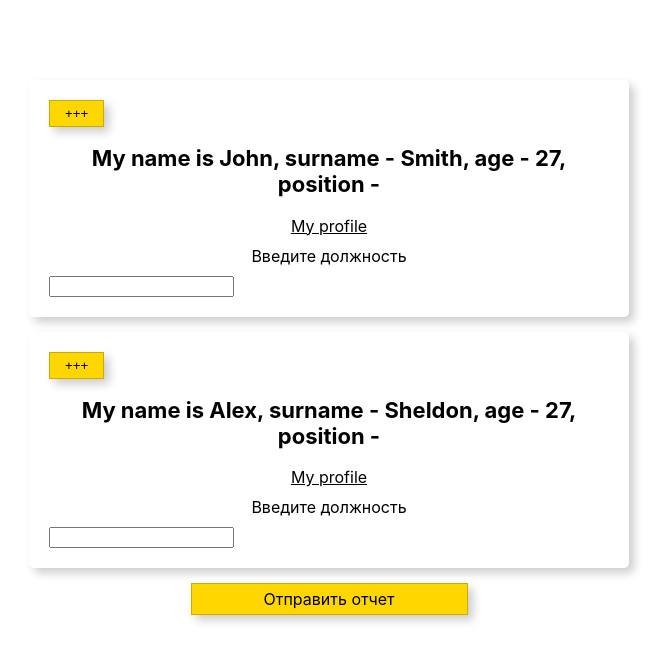
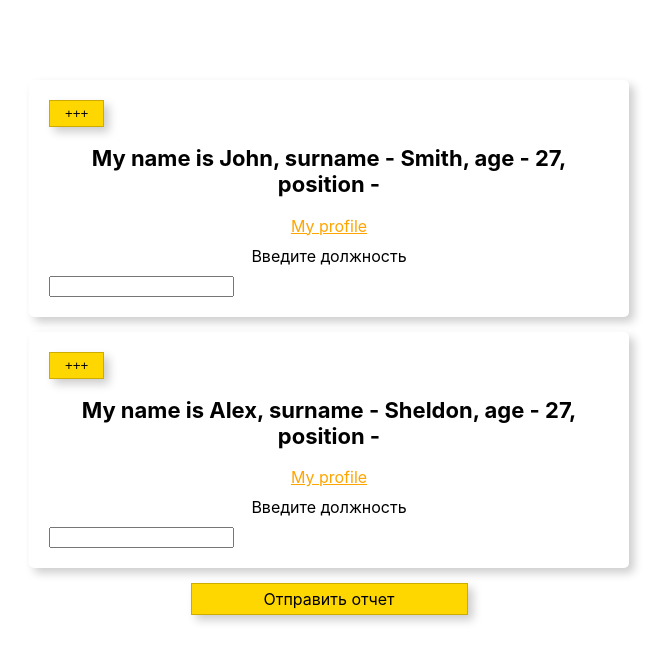
Before and after one commit to Anzhelika007/Courses, a React (Create React App) app in the folder chapter-6-React-Base/app-test/: page / in a window 1280 px wide. Shown: the top 662 px of the page, without its empty margins (311-979 px from the left). Built offline with nearby package versions, Linux system fonts and the light colour scheme.

Commit message:
feat: add props for styled-components

```diff
--- a/chapter-6-React-Base/app-test/src/App.js
+++ b/chapter-6-React-Base/app-test/src/App.js
@@ -11,7 +11,7 @@ const EmpItem = styled.div`
   a {
     display: block;
     margin: 10px 0 10px 0;
-    color: black;
+    color: ${props => props.active ? 'orange' : 'black'};
   }
   input {
     display: block;
@@ -60,7 +60,7 @@ class WhoAmI extends Component {
     const {position, years} = this.state;
 
     return (
-      <EmpItem>
+      <EmpItem active>
         <Button onClick={this.nextYear} >{this.state.text}</Button>
         <Header>My name is {name}, surname - {surname},
             age - {years},
```
